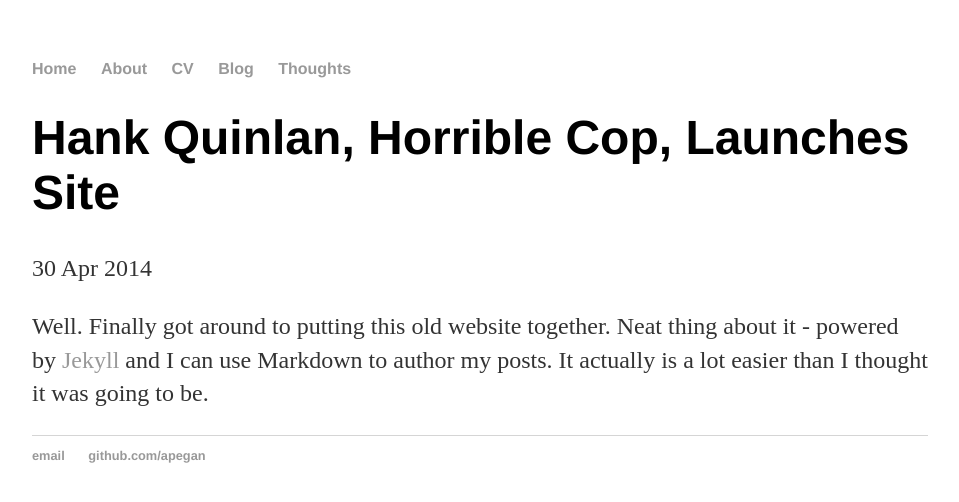
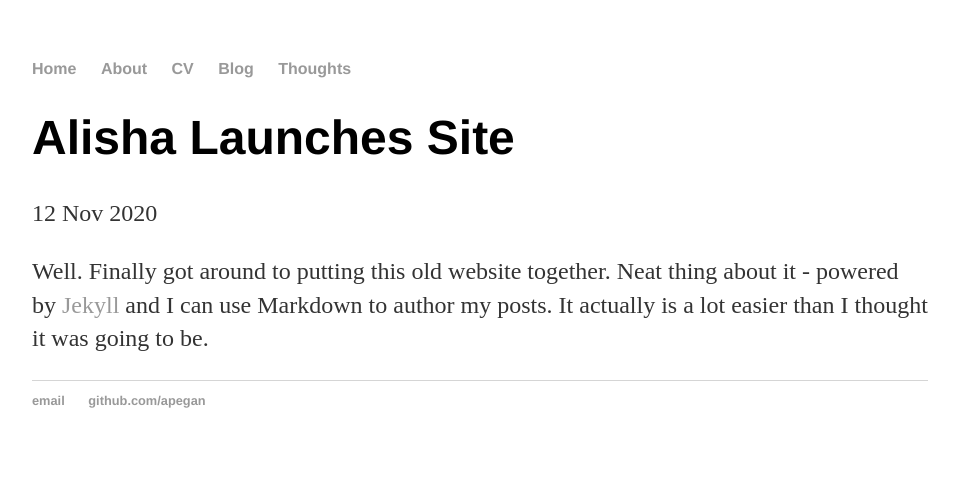
Before and after one commit to apegan/apegan.github.io, a Jekyll site: the page built from _posts/2020-11-12-hank-quinlan-site-launched.md, in a window 1280 px wide. Shown: the top 502 px of the page, without its empty margins (160-1119 px from the left). Built offline with Jekyll 4.4.1, drawn with Linux system fonts in a browser that asks for light colours.

Commit message:
Update and rename 2014-04-30-hank-quinlan-site-launched.md to 2020-11-12-hank-quinlan-site-launched.md

```diff
--- a/_posts/2014-04-30-hank-quinlan-site-launched.md
+++ b/_posts/2020-11-12-hank-quinlan-site-launched.md
@@ -1,7 +1,7 @@
 ---
 layout: post
-title: "Hank Quinlan, Horrible Cop, Launches Site"
-date: 2014-04-30
+title: "Alisha Launches Site"
+date: 2020-11-12
 ---
 
 Well. Finally got around to putting this old website together.
```
